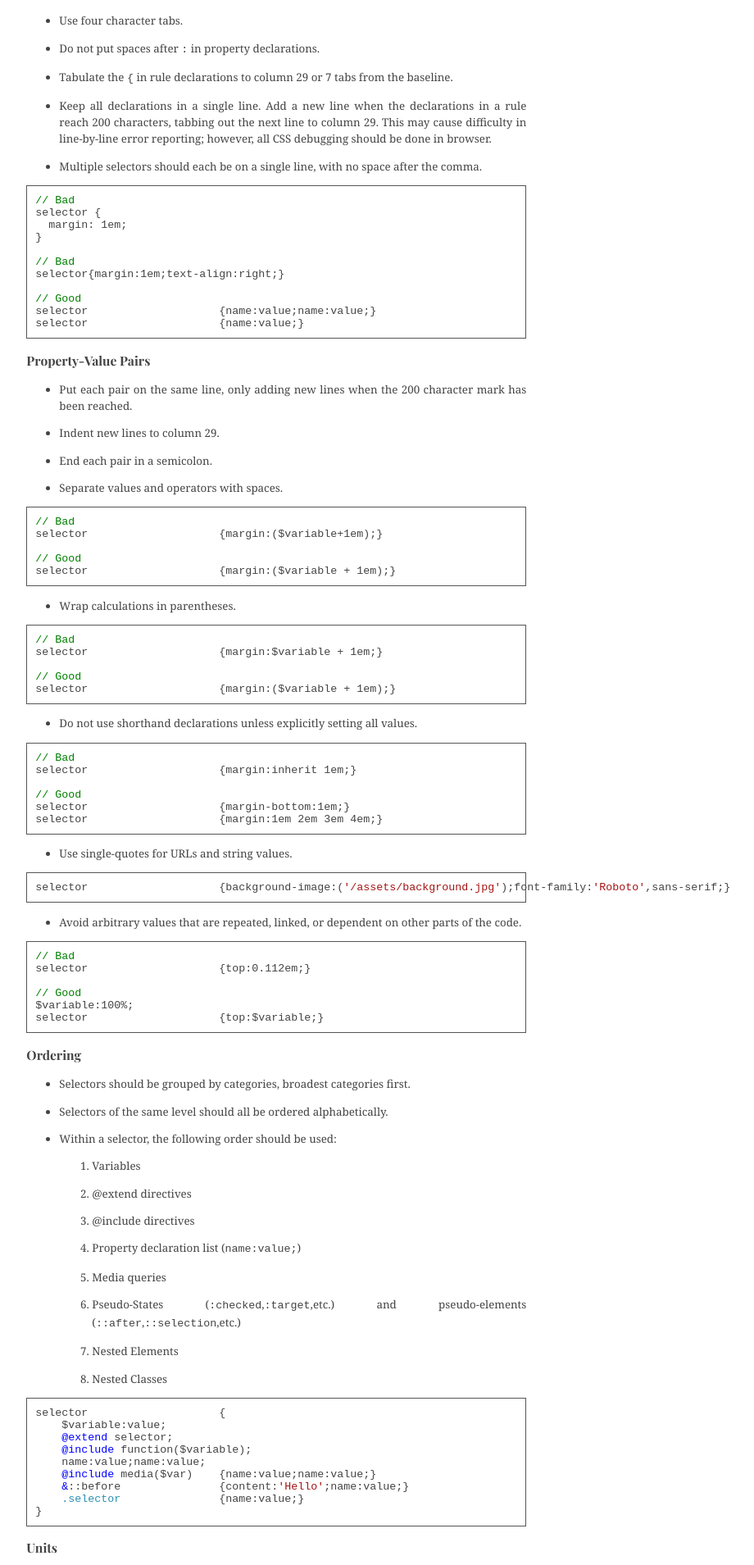
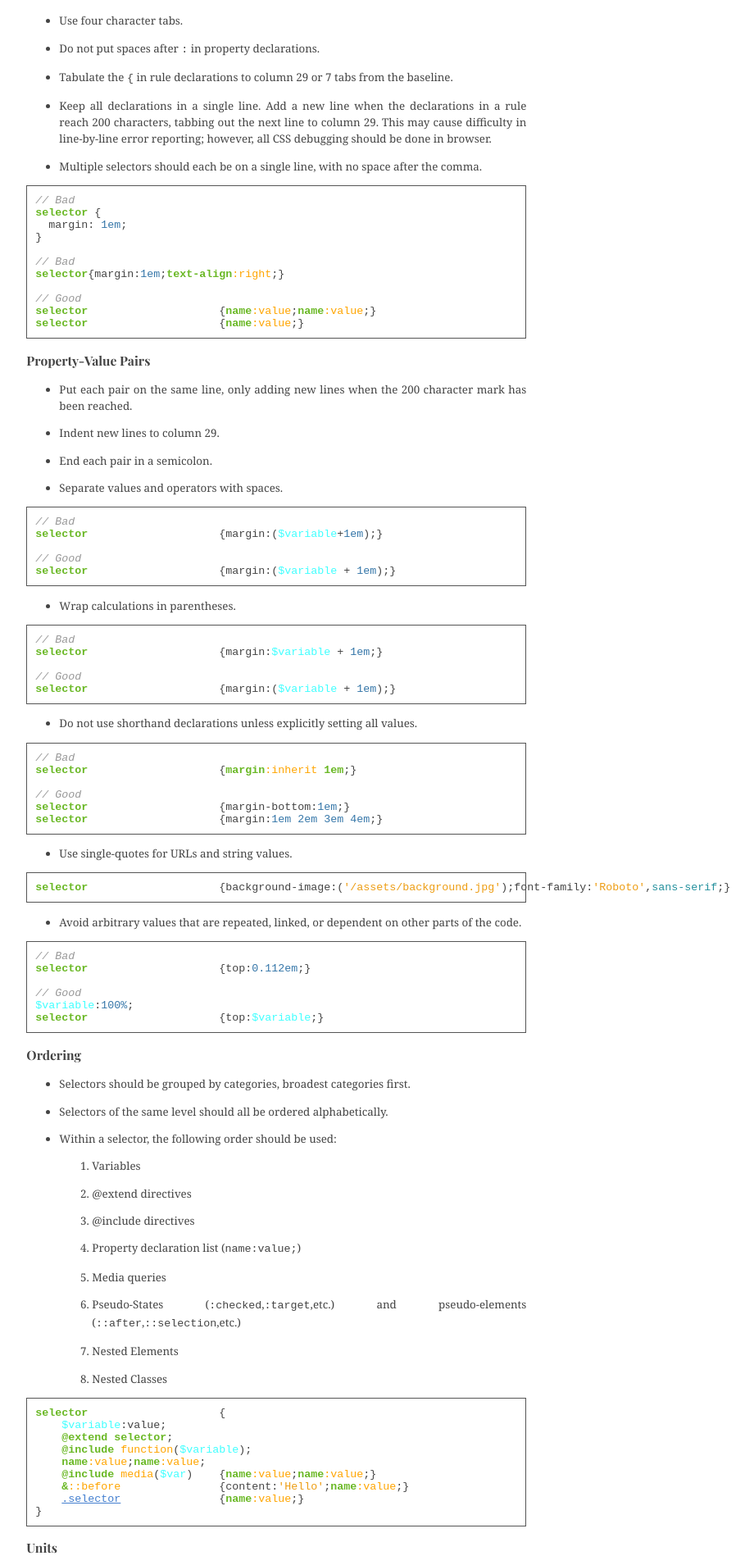
Before and after one commit to una-ada/anarchy.website, a Jekyll site: the page built from _posts/2016-12-20-css.md, in a window 1280 px wide. Shown: the part 1089-2998 px from the top of the page at 82% size, without its empty margins (101-1021 px from the left). Built offline with Jekyll 4.4.1, drawn with Linux system fonts in a browser that asks for light colours; some web fonts are replaced.

Commit message:
Updated code highlight style

```diff
--- a/assets/css/vs.css
+++ b/assets/css/vs.css
@@ -1,33 +1,70 @@
-.highlight .hll { background-color: #ffffcc }
-.highlight .c { color: #008000 } /* Comment */
-.highlight .err { border: 1px solid #FF0000 } /* Error */
-.highlight .k { color: #0000ff } /* Keyword */
-.highlight .cm { color: #008000 } /* Comment.Multiline */
-.highlight .cp { color: #0000ff } /* Comment.Preproc */
-.highlight .c1 { color: #008000 } /* Comment.Single */
-.highlight .cs { color: #008000 } /* Comment.Special */
-.highlight .ge { font-style: italic } /* Generic.Emph */
-.highlight .gh { font-weight: bold } /* Generic.Heading */
-.highlight .gp { font-weight: bold } /* Generic.Prompt */
-.highlight .gs { font-weight: bold } /* Generic.Strong */
-.highlight .gu { font-weight: bold } /* Generic.Subheading */
-.highlight .kc { color: #0000ff } /* Keyword.Constant */
-.highlight .kd { color: #0000ff } /* Keyword.Declaration */
-.highlight .kn { color: #0000ff } /* Keyword.Namespace */
-.highlight .kp { color: #0000ff } /* Keyword.Pseudo */
-.highlight .kr { color: #0000ff } /* Keyword.Reserved */
-.highlight .kt { color: #2b91af } /* Keyword.Type */
-.highlight .s { color: #a31515 } /* Literal.String */
-.highlight .nc { color: #2b91af } /* Name.Class */
-.highlight .ow { color: #0000ff } /* Operator.Word */
-.highlight .sb { color: #a31515 } /* Literal.String.Backtick */
-.highlight .sc { color: #a31515 } /* Literal.String.Char */
-.highlight .sd { color: #a31515 } /* Literal.String.Doc */
-.highlight .s2 { color: #a31515 } /* Literal.String.Double */
-.highlight .se { color: #a31515 } /* Literal.String.Escape */
-.highlight .sh { color: #a31515 } /* Literal.String.Heredoc */
-.highlight .si { color: #a31515 } /* Literal.String.Interpol */
-.highlight .sx { color: #a31515 } /* Literal.String.Other */
-.highlight .sr { color: #a31515 } /* Literal.String.Regex */
-.highlight .s1 { color: #a31515 } /* Literal.String.Single */
-.highlight .ss { color: #a31515 } /* Literal.String.Symbol */
+/*.highlight pre { background-color: #404040 }
+.highlight .hll { background-color: #404040 } */
+.highlight .c { color: #999999; font-style: italic } /* Comment */
+.highlight .err { color: #a61717; background-color: #e3d2d2 } /* Error */
+.highlight .g { color: #444444 } /* Generic */
+.highlight .k { color: #6ab825; font-weight: bold } /* Keyword */
+.highlight .l { color: #444444 } /* Literal */
+.highlight .n { color: #444444 } /* Name */
+.highlight .o { color: #444444 } /* Operator */
+.highlight .x { color: #444444 } /* Other */
+.highlight .p { color: #444444 } /* Punctuation */
+.highlight .cm { color: #999999; font-style: italic } /* Comment.Multiline */
+.highlight .cp { color: #cd2828; font-weight: bold } /* Comment.Preproc */
+.highlight .c1 { color: #999999; font-style: italic } /* Comment.Single */
+.highlight .cs { color: #e50808; font-weight: bold; background-color: #520000 } /* Comment.Special */
+.highlight .gd { color: #d22323 } /* Generic.Deleted */
+.highlight .ge { color: #444444; font-style: italic } /* Generic.Emph */
+.highlight .gr { color: #d22323 } /* Generic.Error */
+.highlight .gh { color: #ffffff; font-weight: bold } /* Generic.Heading */
+.highlight .gi { color: #589819 } /* Generic.Inserted */
+.highlight .go { color: #cccccc } /* Generic.Output */
+.highlight .gp { color: #aaaaaa } /* Generic.Prompt */
+.highlight .gs { color: #444444; font-weight: bold } /* Generic.Strong */
+.highlight .gu { color: #ffffff; text-decoration: underline } /* Generic.Subheading */
+.highlight .gt { color: #d22323 } /* Generic.Traceback */
+.highlight .kc { color: #6ab825; font-weight: bold } /* Keyword.Constant */
+.highlight .kd { color: #6ab825; font-weight: bold } /* Keyword.Declaration */
+.highlight .kn { color: #6ab825; font-weight: bold } /* Keyword.Namespace */
+.highlight .kp { color: #6ab825 } /* Keyword.Pseudo */
+.highlight .kr { color: #6ab825; font-weight: bold } /* Keyword.Reserved */
+.highlight .kt { color: #6ab825; font-weight: bold } /* Keyword.Type */
+.highlight .ld { color: #444444 } /* Literal.Date */
+.highlight .m { color: #3677a9 } /* Literal.Number */
+.highlight .s { color: #ed9d13 } /* Literal.String */
+.highlight .na { color: #444444 } /* Name.Attribute */
+.highlight .nb { color: #24909d } /* Name.Builtin */
+.highlight .nc { color: #447fcf; text-decoration: underline } /* Name.Class */
+.highlight .no { color: #40ffff } /* Name.Constant */
+.highlight .nd { color: #ffa500 } /* Name.Decorator */
+.highlight .ni { color: #444444 } /* Name.Entity */
+.highlight .ne { color: #444444 } /* Name.Exception */
+.highlight .nf { color: #447fcf } /* Name.Function */
+.highlight .nl { color: #444444 } /* Name.Label */
+.highlight .nn { color: #447fcf; text-decoration: underline } /* Name.Namespace */
+.highlight .nx { color: #444444 } /* Name.Other */
+.highlight .py { color: #444444 } /* Name.Property */
+.highlight .nt { color: #6ab825; font-weight: bold } /* Name.Tag */
+.highlight .nv { color: #40ffff } /* Name.Variable */
+.highlight .ow { color: #6ab825; font-weight: bold } /* Operator.Word */
+.highlight .w { color: #666666 } /* Text.Whitespace */
+.highlight .mf { color: #3677a9 } /* Literal.Number.Float */
+.highlight .mh { color: #3677a9 } /* Literal.Number.Hex */
+.highlight .mi { color: #3677a9 } /* Literal.Number.Integer */
+.highlight .mo { color: #3677a9 } /* Literal.Number.Oct */
+.highlight .sb { color: #ed9d13 } /* Literal.String.Backtick */
+.highlight .sc { color: #ed9d13 } /* Literal.String.Char */
+.highlight .sd { color: #ed9d13 } /* Literal.String.Doc */
+.highlight .s2 { color: #ed9d13 } /* Literal.String.Double */
+.highlight .se { color: #ed9d13 } /* Literal.String.Escape */
+.highlight .sh { color: #ed9d13 } /* Literal.String.Heredoc */
+.highlight .si { color: #ed9d13 } /* Literal.String.Interpol */
+.highlight .sx { color: #ffa500 } /* Literal.String.Other */
+.highlight .sr { color: #ed9d13 } /* Literal.String.Regex */
+.highlight .s1 { color: #ed9d13 } /* Literal.String.Single */
+.highlight .ss { color: #ed9d13 } /* Literal.String.Symbol */
+.highlight .bp { color: #24909d } /* Name.Builtin.Pseudo */
+.highlight .vc { color: #40ffff } /* Name.Variable.Class */
+.highlight .vg { color: #40ffff } /* Name.Variable.Global */
+.highlight .vi { color: #40ffff } /* Name.Variable.Instance */
+.highlight .il { color: #3677a9 } /* Literal.Number.Integer.Long */
```
